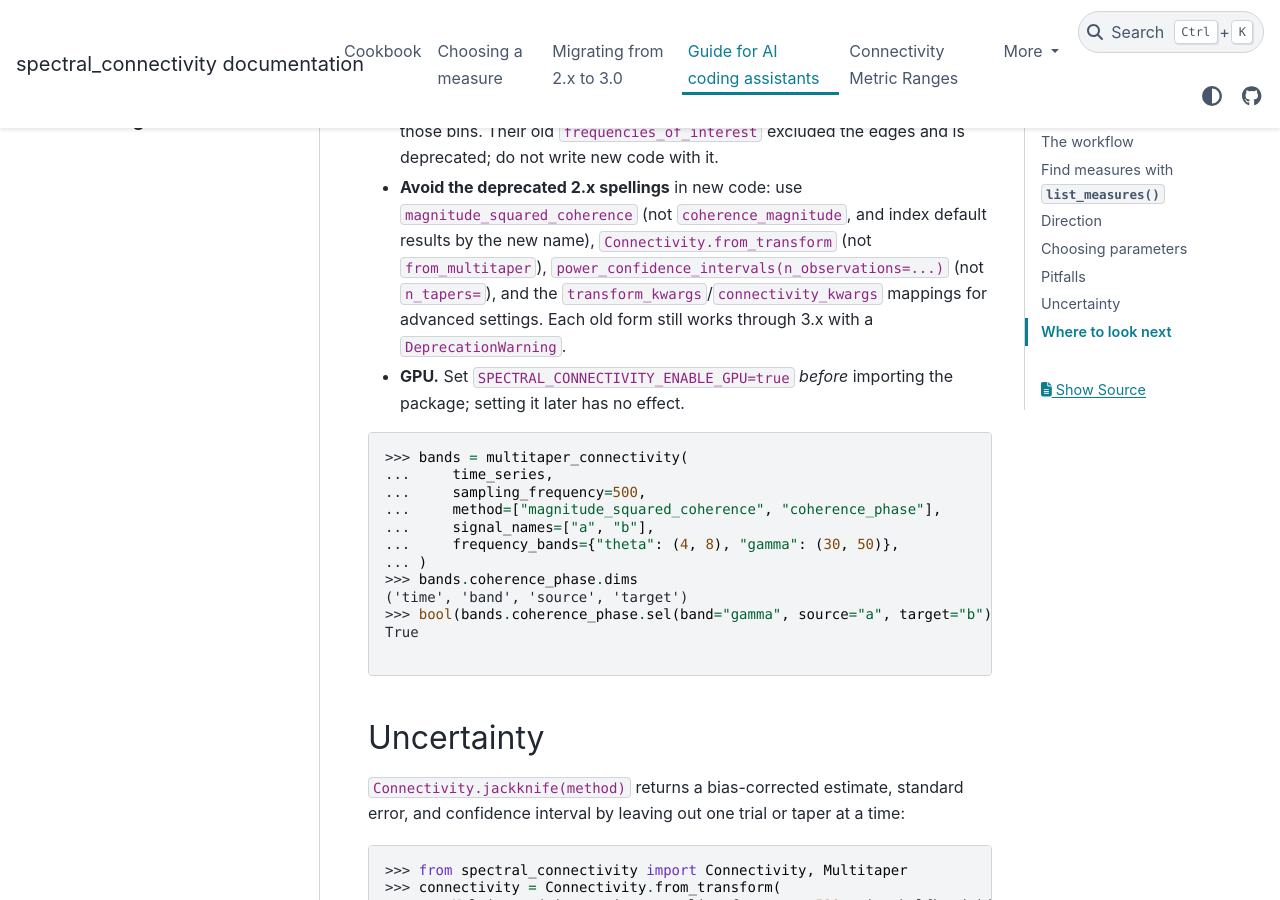
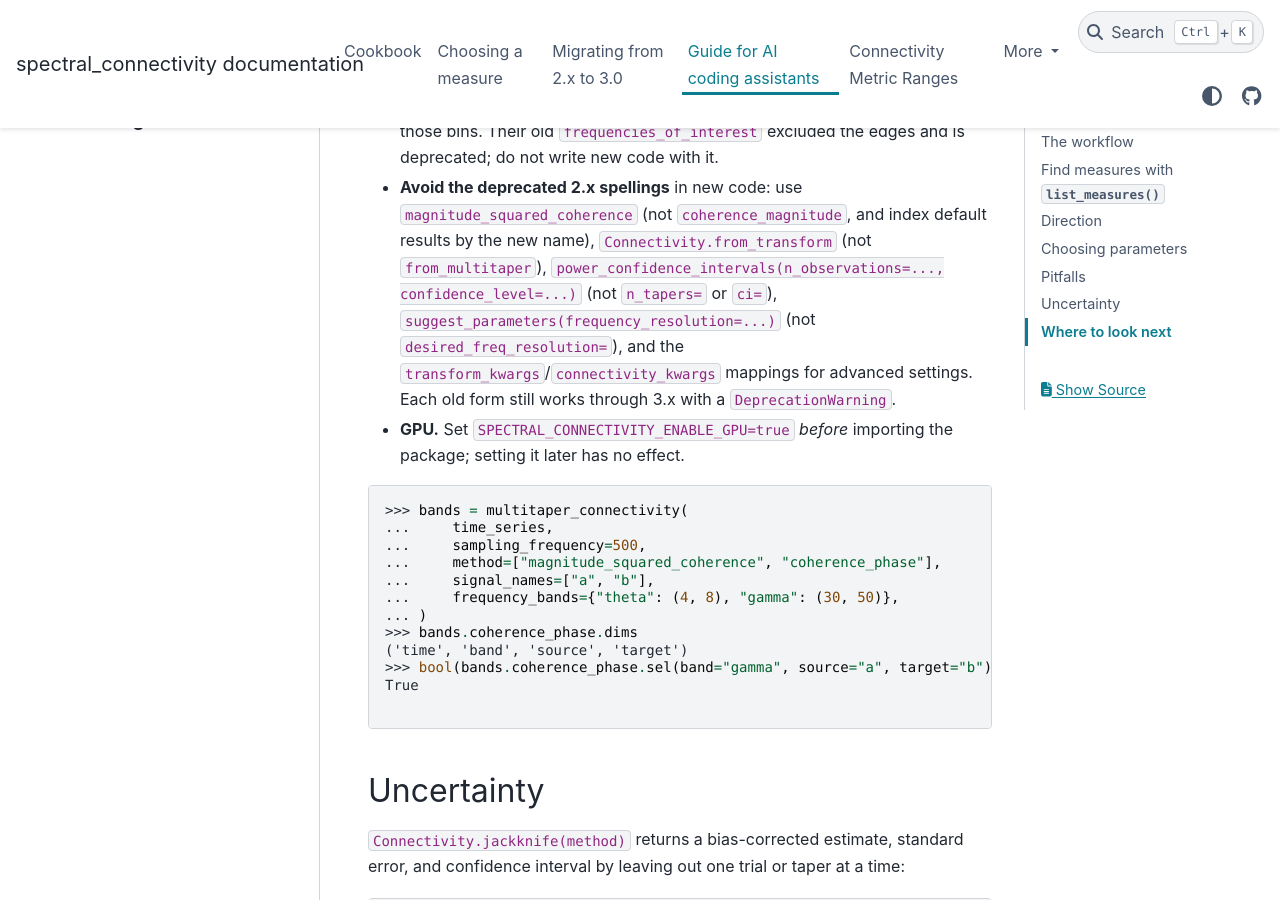
Before and after one commit to Eden-Kramer-Lab/spectral_connectivity, a Sphinx documentation site: the page built from docs/llm_guide.md, in a window 1280 px wide and 900 px high, scrolled down 3803 px. Built offline with Sphinx 7.4.7 and the PyData theme 0.15.4, drawn with Linux system fonts in a browser that asks for light colours; pages that are not in the unit, such as notebooks, are missing from menus; the version number could not be read and is left out.

Commit message:
List the renamed confidence_level and frequency_resolution in the assistant guide
The code stack renamed power_confidence_intervals(ci=) to confidence_level and
suggest_parameters(desired_freq_resolution=) to frequency_resolution, with
deprecated aliases. The assistant guide's list of spellings to avoid now
includes both. No other page outside the deprecation text and migration rows
used the old names (the code stack had already updated the README, cookbook,
and the migration rows' ci=c examples).

Co-Authored-By: Claude Opus 5.5 <noreply@anthropic.com>

```diff
--- a/docs/llm_guide.md
+++ b/docs/llm_guide.md
@@ -160,8 +160,10 @@ Prefer the wrapper's labeled results so you never index these by hand.
 - **Avoid the deprecated 2.x spellings** in new code: use
   `magnitude_squared_coherence` (not `coherence_magnitude`, and index default
   results by the new name), `Connectivity.from_transform` (not
-  `from_multitaper`),
-  `power_confidence_intervals(n_observations=...)` (not `n_tapers=`), and
+  `from_multitaper`), `power_confidence_intervals(n_observations=...,
+  confidence_level=...)` (not `n_tapers=` or `ci=`),
+  `suggest_parameters(frequency_resolution=...)` (not
+  `desired_freq_resolution=`), and
   the `transform_kwargs`/`connectivity_kwargs` mappings for advanced
   settings. Each old form still works through 3.x with a
   `DeprecationWarning`.
```
